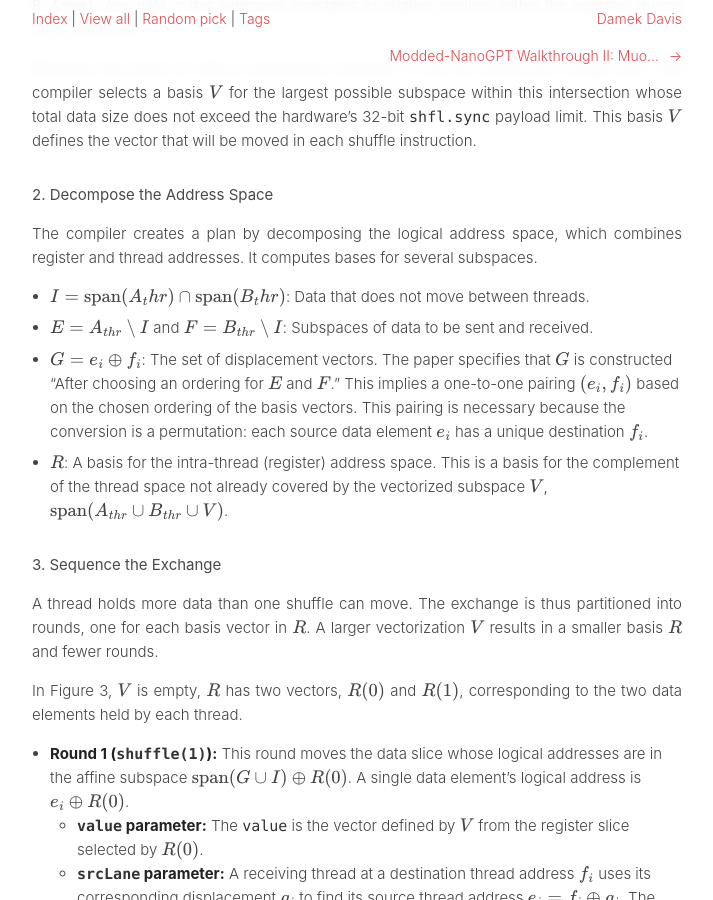
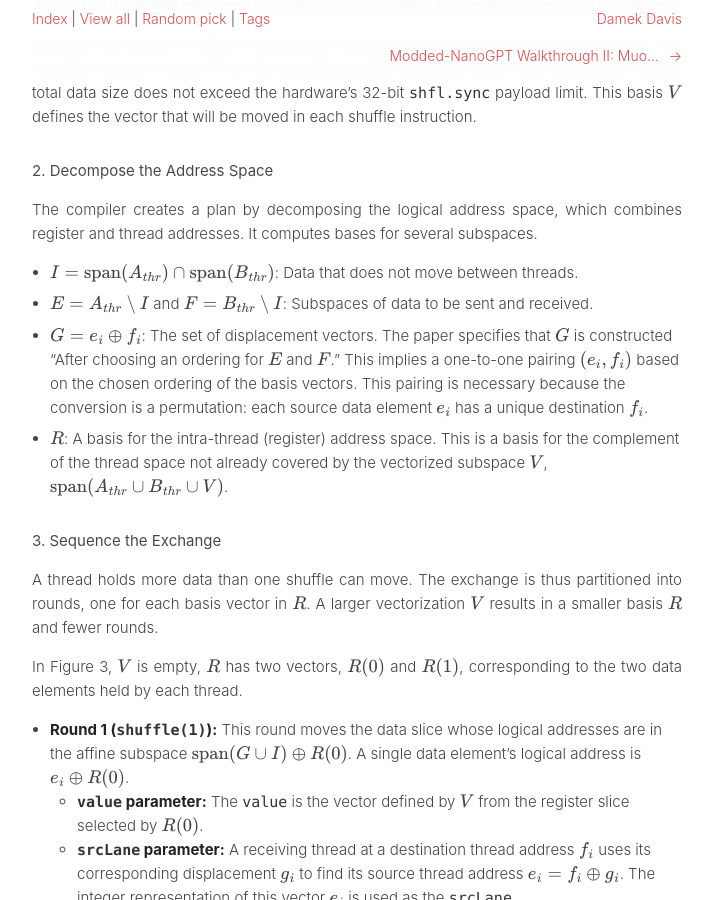
Before and after one commit to damek/damek.github.io, a Jekyll site: the page built from _random/linear-layouts,-triton,-and-linear-algebra-over-f_2.md, in a window 1280 px wide and 900 px high, scrolled down 10103 px. Shown: the whole window, without its empty margins (283-996 px from the left). Built offline with Jekyll 4.4.1, drawn with Linux system fonts in a browser that asks for light colours.

```diff
--- a/_random/linear-layouts,-triton,-and-linear-algebra-over-f_2.md
+++ b/_random/linear-layouts,-triton,-and-linear-algebra-over-f_2.md
@@ -240,14 +240,14 @@ This process is illustrated by the example in Figure 3.
 _Figure 3: Layout conversion via warp shuffles from the paper. The labels `t_i` denote 3-bit logical address vectors. Note that the `t0,..,t7` in the top right corner are not threads, they are just labels for the basis vectors._
 
 #### 1. Determine the Exchange Vector ($V$)
-First, the compiler identifies data that can be moved as a single vector. This data corresponds to the intersection of the register-related column subspaces, `A_{reg} \cap B_{reg}`. Any data in this subspace maintains its relative position within the registers during the conversion.
+First, the compiler identifies data that can be moved as a single vector. This data corresponds to the intersection of the register-related column subspaces, $A_{reg} \cap B_{reg}$. Any data in this subspace maintains its relative position within the registers during the conversion.
 
 Because this block of data is structurally invariant, it can be moved as a single unit. The compiler selects a basis $V$ for the largest possible subspace within this intersection whose total data size does not exceed the hardware's 32-bit `shfl.sync` payload limit. This basis $V$ defines the vector that will be moved in each shuffle instruction.
 
 #### 2. Decompose the Address Space
 The compiler creates a plan by decomposing the logical address space, which combines register and thread addresses. It computes bases for several subspaces.
 
-*   $I = \text{span}(A_thr) \cap \text{span}(B_thr)$: Data that does not move between threads.
+*   $I = \text{span}(A_{thr}) \cap \text{span}(B_{thr})$: Data that does not move between threads.
 *   $E = A_{thr} \setminus I$ and $F = B_{thr} \setminus I$: Subspaces of data to be sent and received.
 *   $G = \{e_i \oplus f_i\}$: The set of displacement vectors. The paper specifies that $G$ is constructed "After choosing an ordering for $E$ and $F$." This implies a one-to-one pairing $(e_i, f_i)$ based on the chosen ordering of the basis vectors. This pairing is necessary because the conversion is a permutation: each source data element $e_i$ has a unique destination $f_i$.
 *   $R$: A basis for the intra-thread (register) address space. This is a basis for the complement of the thread space not already covered by the vectorized subspace $V$, $\text{span}(A_{thr} \cup B_{thr} \cup V)$.
```
